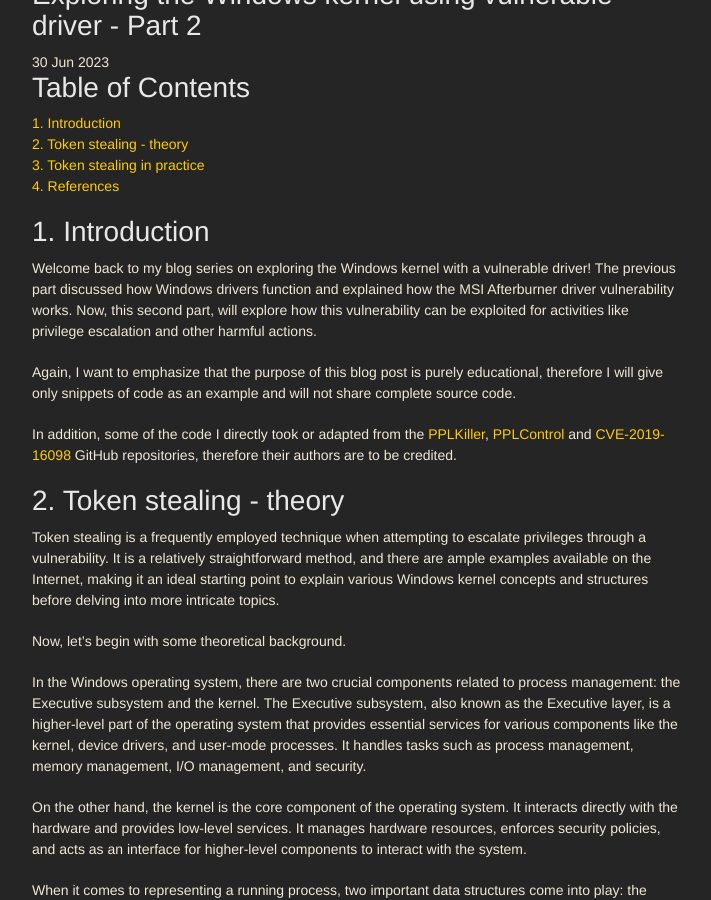
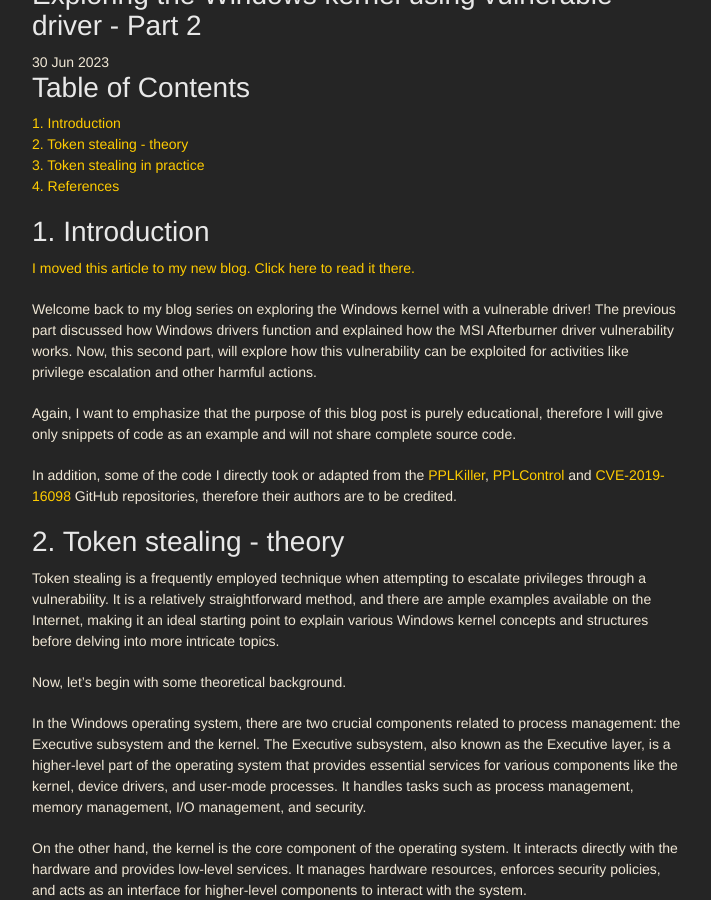
Before and after one commit to idafchev/idafchev.github.io, a Jekyll site: the page built from _posts/2023-07-01-Vulnerable_Driver_Part2.md, in a window 1280 px wide and 900 px high, scrolled down 312 px. Shown: the whole window, without its empty margins (283-994 px from the left). Built offline with Jekyll 4.4.1, drawn with Linux system fonts in a browser that asks for light colours; nearby versions of some CDN libraries; some web fonts are replaced; comment, search, counter and statistics services are not loaded.

Commit message:
Update 2023-07-01-Vulnerable_Driver_Part2.md

```diff
--- a/_posts/2023-07-01-Vulnerable_Driver_Part2.md
+++ b/_posts/2023-07-01-Vulnerable_Driver_Part2.md
@@ -12,6 +12,8 @@
 [4. References](#4_references)
 
 # <a name="1_introduction"></a> 1. Introduction
+[I moved this article to my new blog. Click here to read it there.](https://idafchev.github.io/blog/Vulnerable_Driver_Part2/)
+
 Welcome back to my blog series on exploring the Windows kernel with a vulnerable driver! The previous part discussed how Windows drivers function and explained how the MSI Afterburner driver vulnerability works. Now, this second part, will explore how this vulnerability can be exploited for activities like privilege escalation and other harmful actions.
 
 Again, I want to emphasize that the purpose of this blog post is purely educational, therefore I will give only snippets of code as an example and will not share complete source code.
```
